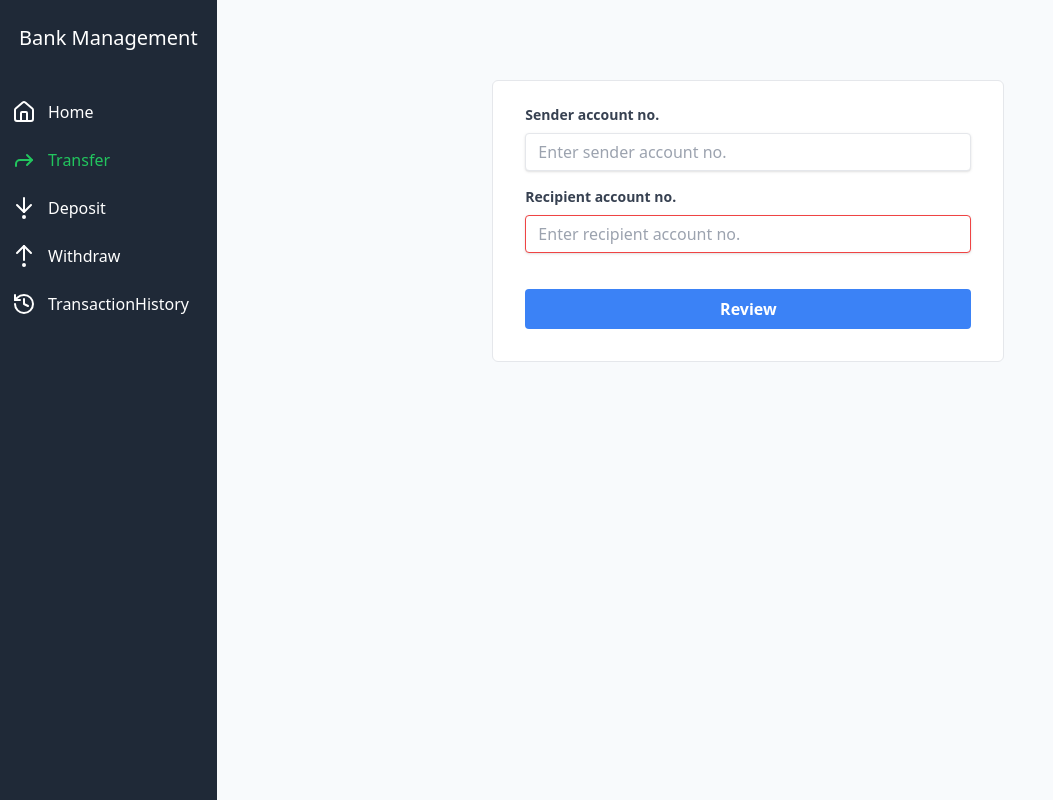
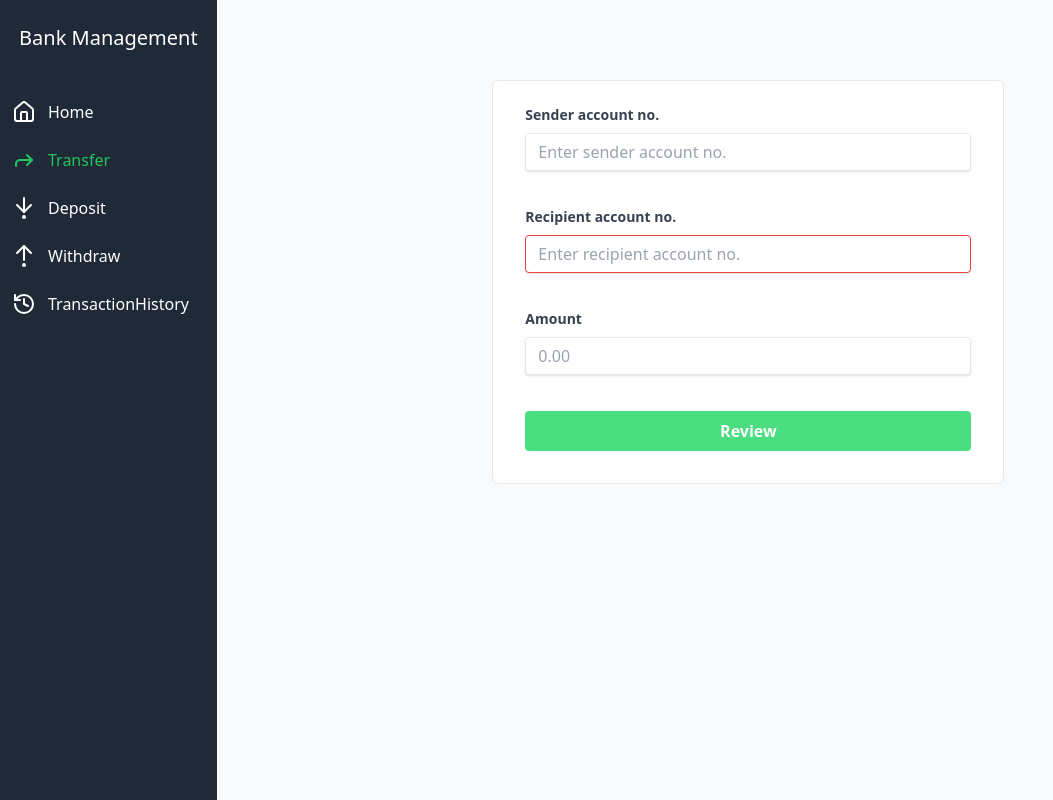
Before and after one commit to one-project-one-month/bms_frontend_react, a React (Vite) app: page /transfer in a window 1280 px wide. Shown: the whole page, without its empty margins (0-1053 px from the left). Built offline with nearby package versions, Linux system fonts and the light colour scheme.

Commit message:
fixed button color

```diff
--- a/src/pages/TransferPage.tsx
+++ b/src/pages/TransferPage.tsx
@@ -4,11 +4,13 @@ const TransferPage = () => {
     interface Account {
         sender : string;
         recipient : string;
+        amount : string
     }
 
     const [accounts,setAccounts] = useState <Account> ({
         sender : '',
-        recipient : ''
+        recipient : '',
+        amount : ''
     })
 
     const handleOnChange = (name:string,value: string) => {
@@ -22,21 +24,27 @@ const TransferPage = () => {
         <div className="w-full bg-PrimaryBg mx-auto h-screen">
             <div className="w-full max-w-lg mx-auto mt-20">
                 <form className="bg-secondaryBg border border-borderColor rounded-md px-8 pt-6 pb-8 mb-4">
-                 <div className="mb-4">
+                 <div className="mb-6">
                     <label className="block text-gray-700 text-sm font-bold mb-2" htmlFor="sender">
                      Sender account no.
                     </label>
-                    <input className="shadow appearance-none border rounded w-full py-2 px-3 text-gray-700 leading-tight focus:outline-none focus:shadow-outline" name="sender" id="username" type="text" placeholder="Enter sender account no." value={accounts.sender} onChange={(e)=> handleOnChange(e.target.name,e.target.value)} />
+                    <input className="shadow appearance-none border rounded w-full py-2 px-3 text-gray-700 mb-3 leading-tight focus:outline-none focus:shadow-outline" name="sender" id="sender" type="text" placeholder="Enter sender account no." value={accounts.sender} onChange={(e)=> handleOnChange(e.target.name,e.target.value)} />
                  </div>
                 <div className="mb-6">
                     <label className="block text-gray-700 text-sm font-bold mb-2" htmlFor="recipient">
                     Recipient account no.
                     </label>
-                    <input className="shadow appearance-none border border-red-500 rounded w-full py-2 px-3 text-gray-700 mb-3 leading-tight focus:outline-none focus:shadow-outline" id="password" name="recipient" type="text" placeholder="Enter recipient account no." value={accounts.recipient} onChange={(e)=> handleOnChange(e.target.name,e.target.value)}/>
+                    <input className="shadow appearance-none border border-red-500 rounded w-full py-2 px-3 text-gray-700 mb-3 leading-tight focus:outline-none focus:shadow-outline" id="recipient" name="recipient" type="text" placeholder="Enter recipient account no." value={accounts.recipient} onChange={(e)=> handleOnChange(e.target.name,e.target.value)}/>
                     {/* <p className="text-red-500 text-xs italic">Please choose a password.</p> */}
                 </div>
+                <div className="mb-6">
+                    <label className="block text-gray-700 text-sm font-bold mb-2" htmlFor="sender">
+                     Amount
+                    </label>
+                    <input className="shadow appearance-none border rounded w-full py-2 px-3 text-gray-700 mb-3 leading-tight focus:outline-none focus:shadow-outline" name="amount" id="amount" type="text" placeholder="0.00" value={accounts.amount} onChange={(e)=> handleOnChange(e.target.name,e.target.value)} />
+                 </div>
                 <div className="flex items-center justify-between">
-                <button className="w-full bg-blue-500 hover:bg-blue-700 text-white font-bold py-2 px-4 rounded focus:outline-none focus:shadow-outline" type="button">
+                <button className="w-full bg-primaryBtn hover:bg-green-700 text-white font-bold py-2 px-4 rounded focus:outline-none focus:shadow-outline" type="button">
                    Review
                 </button>
                 </div>
```
